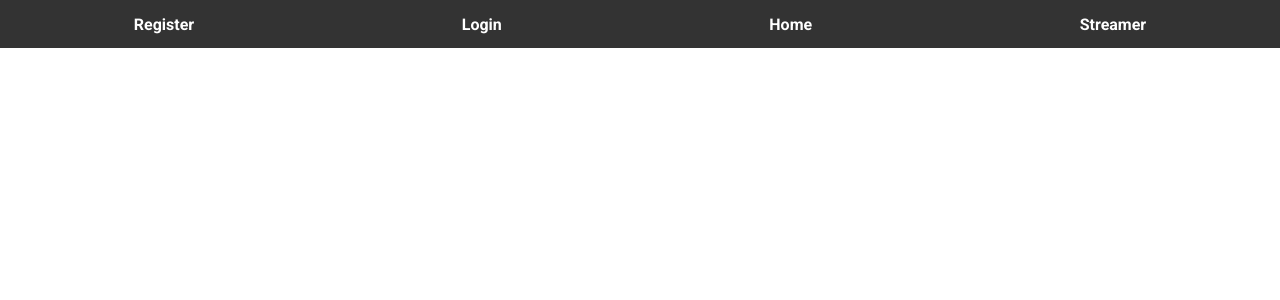
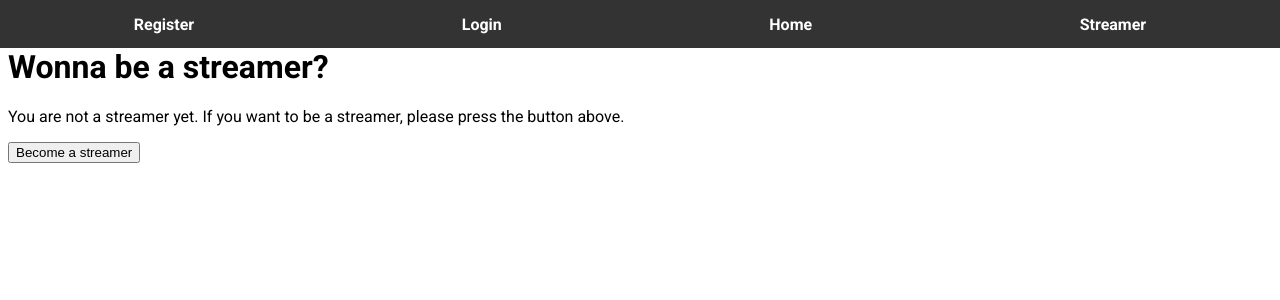
Before and after one commit to babaicode/sticker-bomber-front, a React (Vite) app: page /wonna-be-streamer in a window 1280 px wide. Shown: the top 300 px of the page. Built offline with nearby package versions, Linux system fonts and the light colour scheme.

Commit message:
add page if user wonna be a streamer

```diff
--- a/src/App.tsx
+++ b/src/App.tsx
@@ -8,6 +8,7 @@ import Alert from './alert/Alert';
 import NavBar from './navbar/NavBar';
 import Streamer from './streamer/page/Streamer';
 import './styles.css';
+import { WonnaBeStreamer } from './streamer/components/WonnaBeStreamer';
 
 const App: React.FC = () => {
   return (
@@ -22,6 +23,7 @@ const App: React.FC = () => {
               <Route path="/login" element={<Login />} />
               <Route path="/home" element={<Dashboard />} />
               <Route path="/streamer" element={<Streamer />} />
+              <Route path="/wonna-be-streamer" element={<WonnaBeStreamer />} />
             </Routes>
           </div>
         </Router>
--- a/src/auth/page/Login.tsx
+++ b/src/auth/page/Login.tsx
@@ -18,8 +18,10 @@ const Login: React.FC = () => {
     try {
       const data = await login(email, password);
       if (data.token) {
+        console.log(data, 'data ahaha');
         localStorage.setItem('authToken', data.token);
         localStorage.setItem('userId', data.user.id);
+        localStorage.setItem('isStreamer', data.user.isStreamer);
         showAlert('Login successful', 'success');
         navigate('/dashboard');
         clearInputs();
--- /dev/null
+++ b/src/streamer/components/WonnaBeStreamer.tsx
@@ -0,0 +1,66 @@
+import { useAlert } from '@/alert/AlertContext';
+import { Environment } from '@/environment';
+import axios from 'axios';
+import React, { useCallback, useEffect, useState } from 'react';
+import { useNavigate } from 'react-router-dom';
+
+export const WonnaBeStreamer: React.FC = () => {
+  const userId = localStorage.getItem('userId');
+  const API_URL = Environment.StickerBomberBackApiURL;
+
+  const { showAlert } = useAlert();
+  const [isStreamer, setIsStreamer] = useState<boolean>(false);
+  const navigate = useNavigate();
+
+  const checkIfUserAlreadyStreamer = useCallback(async () => {
+    try {
+      const response = await axios.get(`${API_URL}/user/check-if-user-streamer/${userId}`);
+      setIsStreamer(response.data);
+      if (isStreamer) {
+        localStorage.setItem('isStreamer', 'true');
+        showAlert('You are already a streamer', 'success');
+        navigate('/streamer');
+      }
+    } catch (error) {
+      if (axios.isAxiosError(error)) {
+        showAlert(`Error: ${error.response?.data.message || 'An error occurred'}`, 'error');
+      } else {
+        showAlert('An unexpected error occurred', 'error');
+      }
+    }
+  }, [API_URL, userId, showAlert, isStreamer, navigate]);
+
+  const becomeAStreamer = async () => {
+    try {
+      const response = await axios.get(`${API_URL}/user/make-user-streamer/${userId}`);
+      setIsStreamer(response.data);
+      localStorage.setItem('isStreamer', 'true');
+      showAlert('You are now a streamer', 'success');
+      navigate('/streamer');
+    } catch (error) {
+      if (axios.isAxiosError(error)) {
+        showAlert(`Error: ${error.response?.data.message || 'An error occurred'}`, 'error');
+      } else {
+        showAlert('An unexpected error occurred', 'error');
+      }
+    }
+  }
+
+  useEffect(() => {
+    if (userId) {
+      checkIfUserAlreadyStreamer();
+    }
+  }, [userId, checkIfUserAlreadyStreamer]);
+
+  return (
+    <div>
+      <h1>Wonna be a streamer?</h1>
+      <p>
+        You are not a streamer yet. If you want to be a streamer, please press the button above.
+      </p>
+      <button
+        onClick={becomeAStreamer}
+      >Become a streamer</button>
+    </div>
+  );
+};
--- a/src/streamer/page/Streamer.tsx
+++ b/src/streamer/page/Streamer.tsx
@@ -1,10 +1,22 @@
-import React from 'react';
+import React, { useEffect } from 'react';
 import { AdminLink } from '../components/AdminLink';
+import { useNavigate } from 'react-router-dom';
 
 const Streamer: React.FC = () => {
+  const navigate = useNavigate();
+  const isStreamer = localStorage.getItem('isStreamer');
+
+  useEffect(() => {
+    console.log(isStreamer, 'isStreamer');
+    if (isStreamer === 'false') {
+      console.log('redirecting');
+      navigate('/wonna-be-streamer');
+    }
+  }, [isStreamer, navigate]);
+
   return (
     <div>
-    <AdminLink />
+      <AdminLink />
     </div>
   );
 }
```
